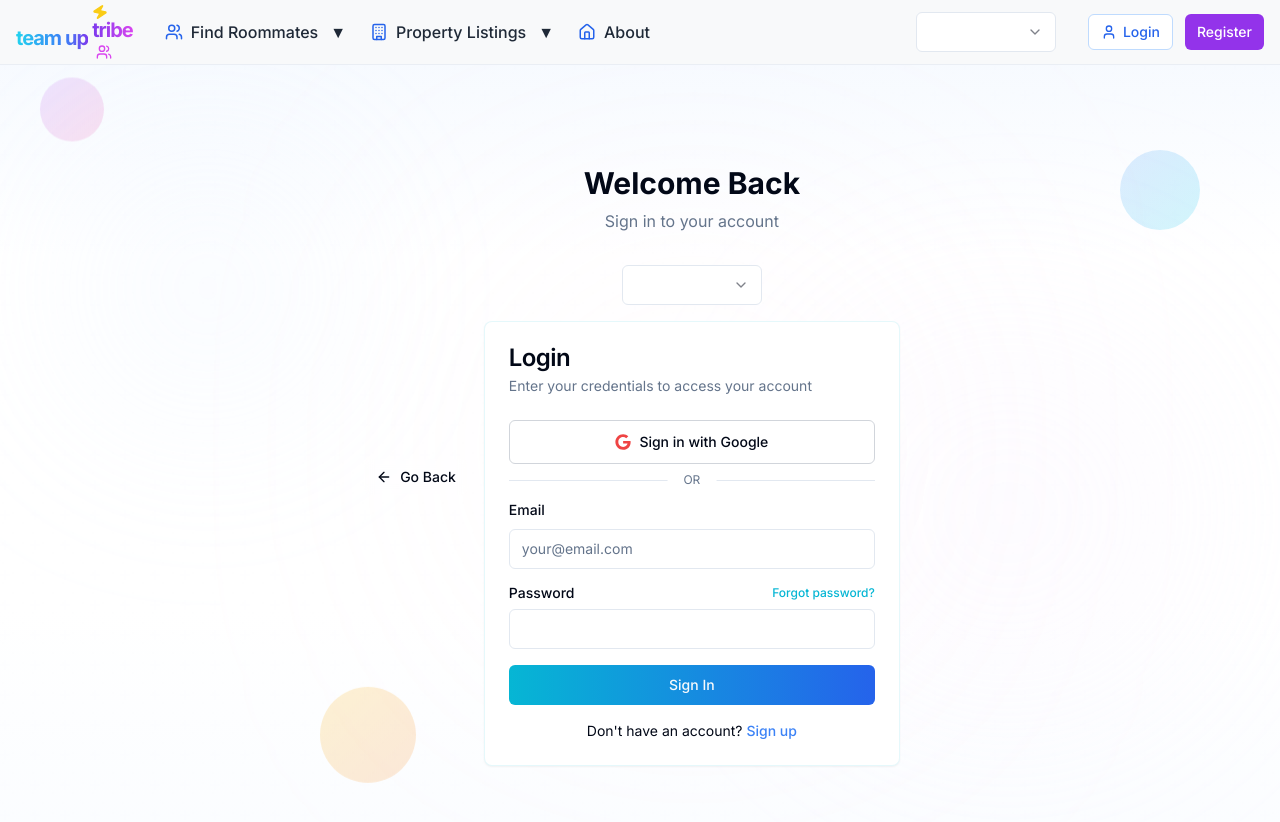
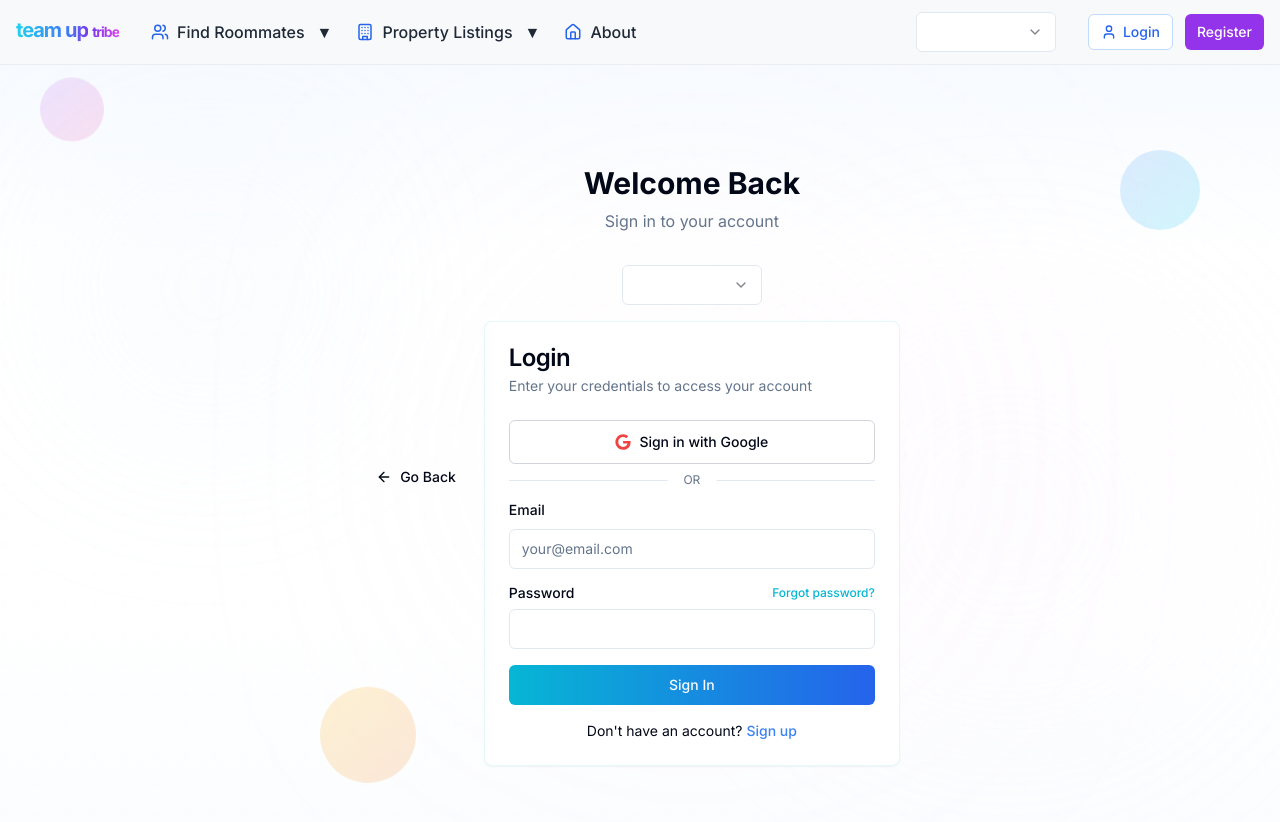
Before and after one commit to skh43/team-up-harmony, a React (Vite) app: page /login in a window 1280 px wide. Shown: the top 822 px of the page. Built offline with nearby package versions, Linux system fonts and the light colour scheme.

Commit message:
Refactor ModernLogo component
The thunder animation and user icon have been removed from the ModernLogo component for the small size.

```diff
--- a/src/components/ModernLogo.tsx
+++ b/src/components/ModernLogo.tsx
@@ -1,8 +1,7 @@
 
-import React, { useEffect, useState } from 'react';
+import React from 'react';
 import { cn } from '@/lib/utils';
 import { useTranslation } from 'react-i18next';
-import { Zap, Users } from 'lucide-react';
 
 interface ModernLogoProps {
   size?: 'small' | 'medium' | 'large' | 'xlarge' | 'hero' | 'giant';
@@ -10,7 +9,6 @@ interface ModernLogoProps {
   variant?: 'default' | 'glow' | 'gradient' | 'shine';
   showText?: boolean;
   showTagline?: boolean;
-  animateThunder?: boolean;
 }
 
 const ModernLogo: React.FC<ModernLogoProps> = ({
@@ -19,68 +17,8 @@ const ModernLogo: React.FC<ModernLogoProps> = ({
   variant = 'default',
   showText = true,
   showTagline = false,
-  animateThunder = false
 }) => {
   const { t } = useTranslation();
-  const [isVisible, setIsVisible] = useState(!animateThunder);
-  const [position, setPosition] = useState(0);
-
-  // Animation effect for the thunderbolt
-  useEffect(() => {
-    if (!animateThunder) return;
-
-    const runAnimation = () => {
-      // Start with the thunderbolt hidden
-      setIsVisible(false);
-      setPosition(-50);
-
-      // Make the thunderbolt appear and drop from top
-      setTimeout(() => {
-        setIsVisible(true);
-
-        // Animate the thunderbolt falling
-        const fallInterval = setInterval(() => {
-          setPosition((prev) => {
-            // When it reaches its final position, clear the interval
-            if (prev >= 0) {
-              clearInterval(fallInterval);
-              return 0;
-            }
-            return prev + 5;
-          });
-        }, 40);
-
-        // Flash effect
-        let flashCount = 0;
-        const flashInterval = setInterval(() => {
-          if (flashCount >= 5) {
-            clearInterval(flashInterval);
-            setIsVisible(true);
-            return;
-          }
-
-          setIsVisible((prev) => !prev);
-          flashCount++;
-        }, 100);
-
-        // After animation completes, wait and restart
-        setTimeout(() => {
-          clearInterval(fallInterval);
-          clearInterval(flashInterval);
-
-          // Restart the animation after a delay
-          animationTimeout = setTimeout(runAnimation, 3000);
-        }, 1000);
-      }, 500);
-    };
-
-    // Start the initial animation
-    let animationTimeout = setTimeout(runAnimation, 800);
-
-    return () => {
-      clearTimeout(animationTimeout);
-    };
-  }, [animateThunder]);
 
   const sizeClasses = {
     small: 'h-6',
@@ -135,48 +73,7 @@ const ModernLogo: React.FC<ModernLogoProps> = ({
               <span className="bg-gradient-to-r from-cyan-400 to-blue-500 bg-clip-text text-transparent font-extrabold">team</span>
               <span className="bg-gradient-to-r from-blue-500 to-violet-600 bg-clip-text text-transparent font-extrabold mx-1">up</span>
               <span className="relative">
-                <span className="bg-gradient-to-r from-violet-600 to-fuchsia-500 bg-clip-text text-transparent font-extrabold">tribe</span>
-                {/* Thunder animation positioned over 'T' in Tribe */}
-                <span className="absolute" style={{
-                  top: position < 0 ? `${position}px` :
-                       size === 'giant' ? '-50px' :
-                       size === 'hero' ? '-40px' :
-                       size === 'xlarge' ? '-20px' :
-                       size === 'large' ? '-15px' :
-                       size === 'medium' ? '-12px' : '-10px',
-                  left: size === 'giant' ? '2px' :
-                        size === 'hero' ? '2px' :
-                        size === 'xlarge' ? '1px' :
-                        size === 'large' ? '1px' :
-                        size === 'medium' ? '0px' : '0px',
-                  transition: 'top 0.1s ease-in',
-                  opacity: isVisible ? 1 : 0,
-                  zIndex: 10,
-                }}>
-                  <Zap
-                    className={cn(
-                      "fill-yellow-400 text-yellow-400 rotate-12 transform",
-                      size === 'giant' ? 'h-16 w-16' :
-                      size === 'hero' ? 'h-14 w-14' :
-                      size === 'xlarge' ? 'h-8 w-8' :
-                      size === 'large' ? 'h-6 w-6' :
-                      size === 'medium' ? 'h-4 w-4' : 'h-3 w-3'
-                    )}
-                  />
-                </span>
-                {/* Tribe icon next to text for more visual appeal */}
-                {size !== 'small' && (
-                  <Users
-                    className={cn(
-                      "ml-1 text-fuchsia-500",
-                      size === 'giant' ? 'h-14 w-14' :
-                      size === 'hero' ? 'h-10 w-10' :
-                      size === 'xlarge' ? 'h-6 w-6' :
-                      size === 'large' ? 'h-5 w-5' :
-                      size === 'medium' ? 'h-4 w-4' : 'h-3 w-3'
-                    )}
-                  />
-                )}
+                <span className="bg-gradient-to-r from-violet-600 to-fuchsia-500 bg-clip-text text-transparent font-extrabold text-sm">tribe</span>
               </span>
             </span>
           </div>
@@ -193,29 +90,16 @@ const ModernLogo: React.FC<ModernLogoProps> = ({
           )}
         </div>
       ) : (
-        // Fallback non-text logo
+        // Fallback non-text logo (simplified)
         <div className={cn(
           sizeClasses[size],
           "relative flex items-center",
           variants[variant],
         )}>
           <div className="flex items-center">
-            <Users className={cn(
-              "text-violet-600",
-              size === 'giant' ? 'h-24 w-24' :
-              size === 'hero' ? 'h-16 w-16' :
-              size === 'xlarge' ? 'h-10 w-10' :
-              size === 'large' ? 'h-8 w-8' :
-              size === 'medium' ? 'h-6 w-6' : 'h-5 w-5'
-            )} />
-            <Zap className={cn(
-              "text-yellow-400 ml-1",
-              size === 'giant' ? 'h-16 w-16' :
-              size === 'hero' ? 'h-12 w-12' :
-              size === 'xlarge' ? 'h-8 w-8' :
-              size === 'large' ? 'h-6 w-6' :
-              size === 'medium' ? 'h-5 w-5' : 'h-4 w-4'
-            )} />
+            <span className="bg-gradient-to-r from-cyan-400 to-blue-500 bg-clip-text text-transparent font-extrabold">team</span>
+            <span className="bg-gradient-to-r from-blue-500 to-violet-600 bg-clip-text text-transparent font-extrabold mx-1">up</span>
+            <span className="bg-gradient-to-r from-violet-600 to-fuchsia-500 bg-clip-text text-transparent font-extrabold text-sm">tribe</span>
           </div>
         </div>
       )}
```
